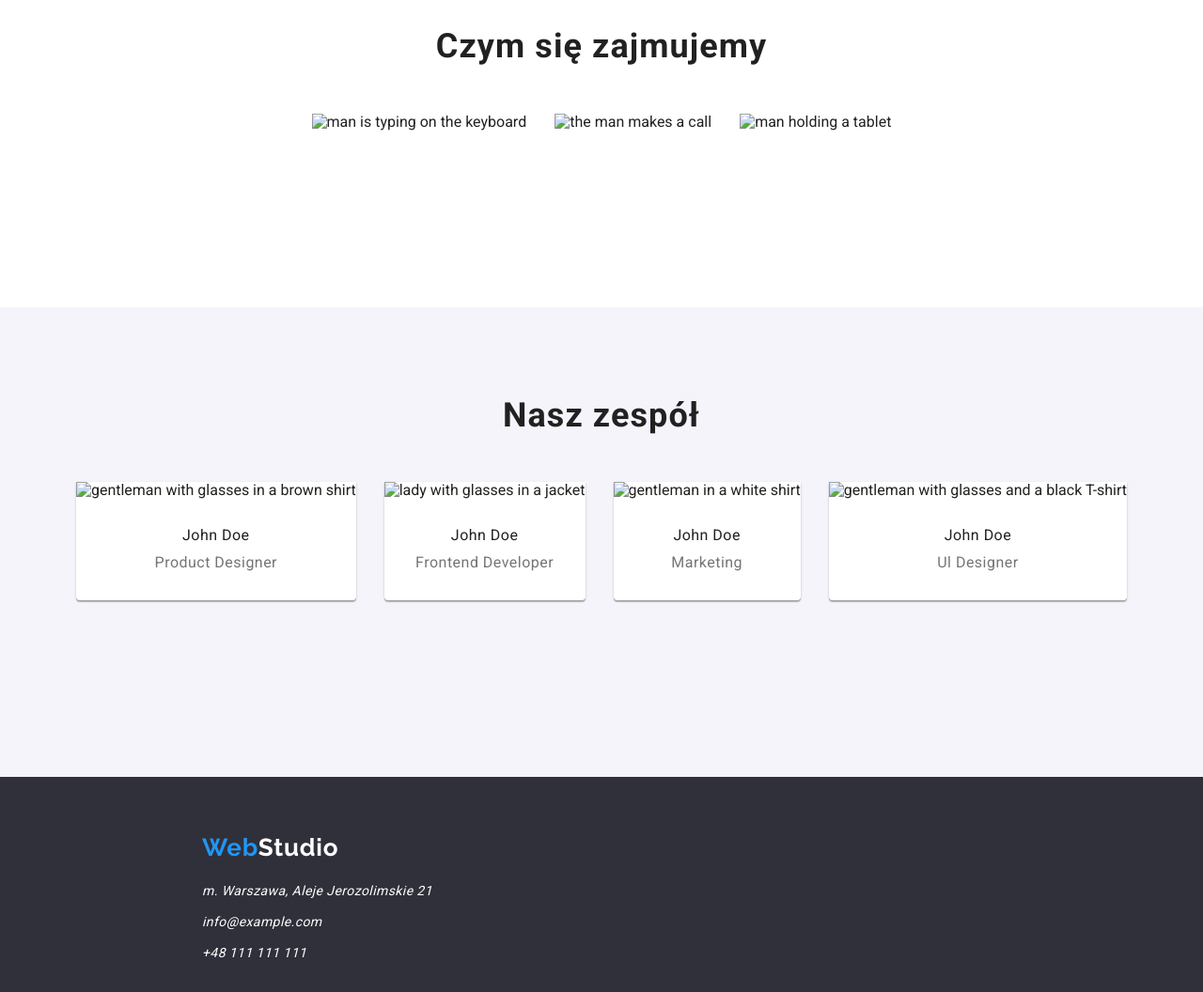
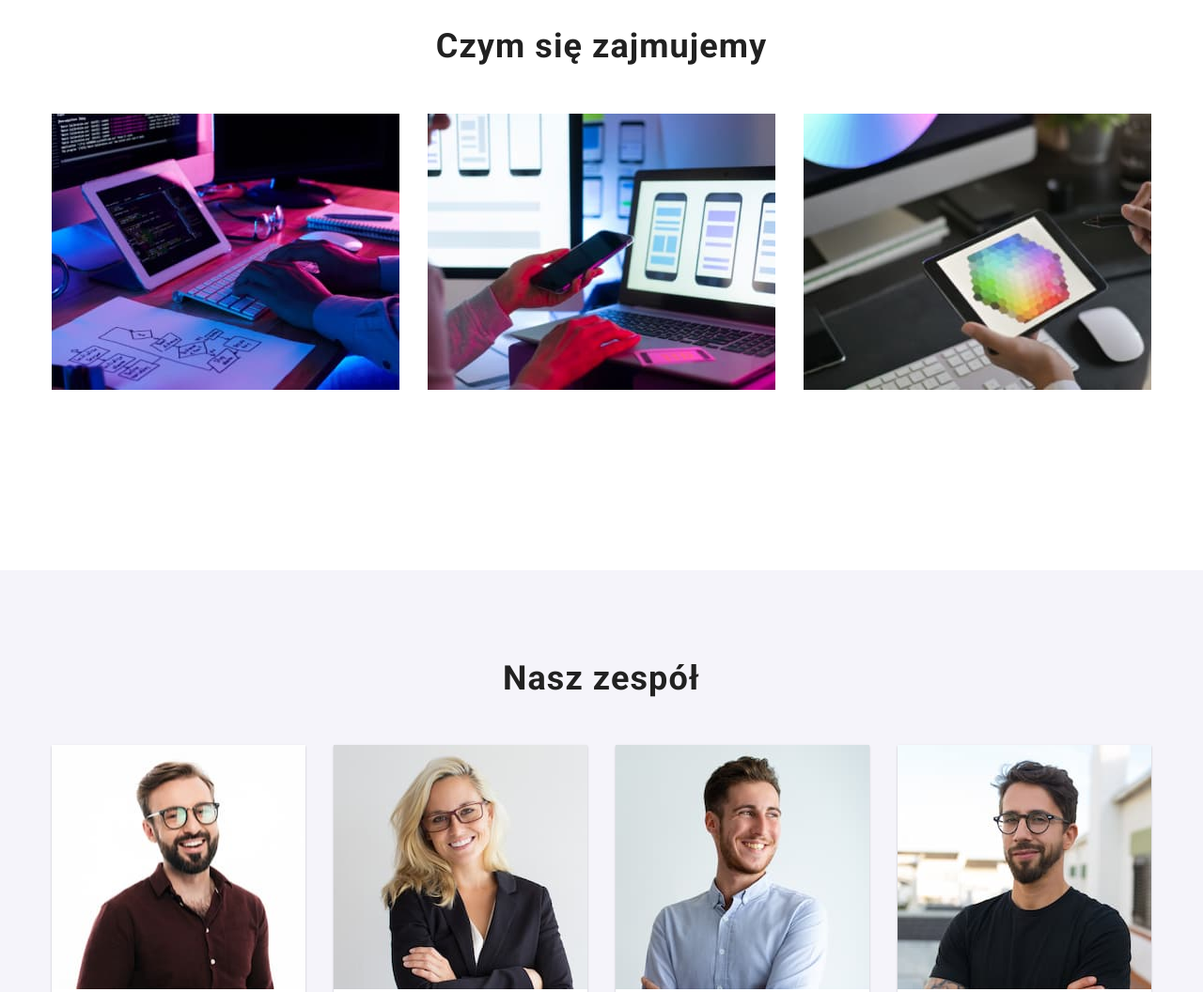
Before and after one commit to emilpodkowinski/goit-markup-hw-03, a plain HTML site: page index.html in a window 1280 px wide. Shown: the part 960-2016 px from the top of the page at 94% size. Drawn offline with nearby package versions, Linux system fonts and the light colour scheme.

Commit message:
final version

```diff
--- a/index.html
+++ b/index.html
@@ -95,7 +95,7 @@
           <ul class="services">
             <li>
               <img
-                src="/goit-markup-hw-02/images/services/programmingService.jpg"
+                src="/goit-markup-hw-03/images/services/programmingService.jpg"
                 alt="man is typing on the keyboard"
                 width="370"
                 height="294"
@@ -103,7 +103,7 @@
             </li>
             <li>
               <img
-                src="/goit-markup-hw-02/images/services/applicationDevelopment.jpg"
+                src="/goit-markup-hw-03/images/services/applicationDevelopment.jpg"
                 alt="the man makes a call"
                 width="370"
                 height="294"
@@ -111,7 +111,7 @@
             </li>
             <li>
               <img
-                src="/goit-markup-hw-02/images/services/creatingGraphics.jpg"
+                src="/goit-markup-hw-03/images/services/creatingGraphics.jpg"
                 alt="man holding a tablet"
                 width="370"
                 height="294"
@@ -126,7 +126,7 @@
         <ul class="employess">
           <li class="employess-theme">
             <img
-              src="/goit-markup-hw-02/images/employess/john.jpg"
+              src="/goit-markup-hw-03/images/employess/john.jpg"
               alt="gentleman with glasses in a brown shirt"
               width="270"
               height="260"
@@ -138,7 +138,7 @@
           </li>
           <li class="employess-theme">
             <img
-              src="/goit-markup-hw-02/images/employess/britney.jpg"
+              src="/goit-markup-hw-03/images/employess/britney.jpg"
               alt="lady with glasses in a jacket"
               width="270"
               height="260"
@@ -150,7 +150,7 @@
           </li>
           <li class="employess-theme">
             <img
-              src="/goit-markup-hw-02/images/employess/michael.jpg"
+              src="/goit-markup-hw-03/images/employess/michael.jpg"
               alt="gentleman in a white shirt"
               width="270"
               height="260"
@@ -162,7 +162,7 @@
           </li>
           <li class="employess-theme">
             <img
-              src="/goit-markup-hw-02/images/employess/lebron.jpg"
+              src="/goit-markup-hw-03/images/employess/lebron.jpg"
               alt="gentleman with glasses and a black T-shirt"
               width="270"
               height="260"
```
Also changed, not shown: portfolio.html (+2 -2 lines).
